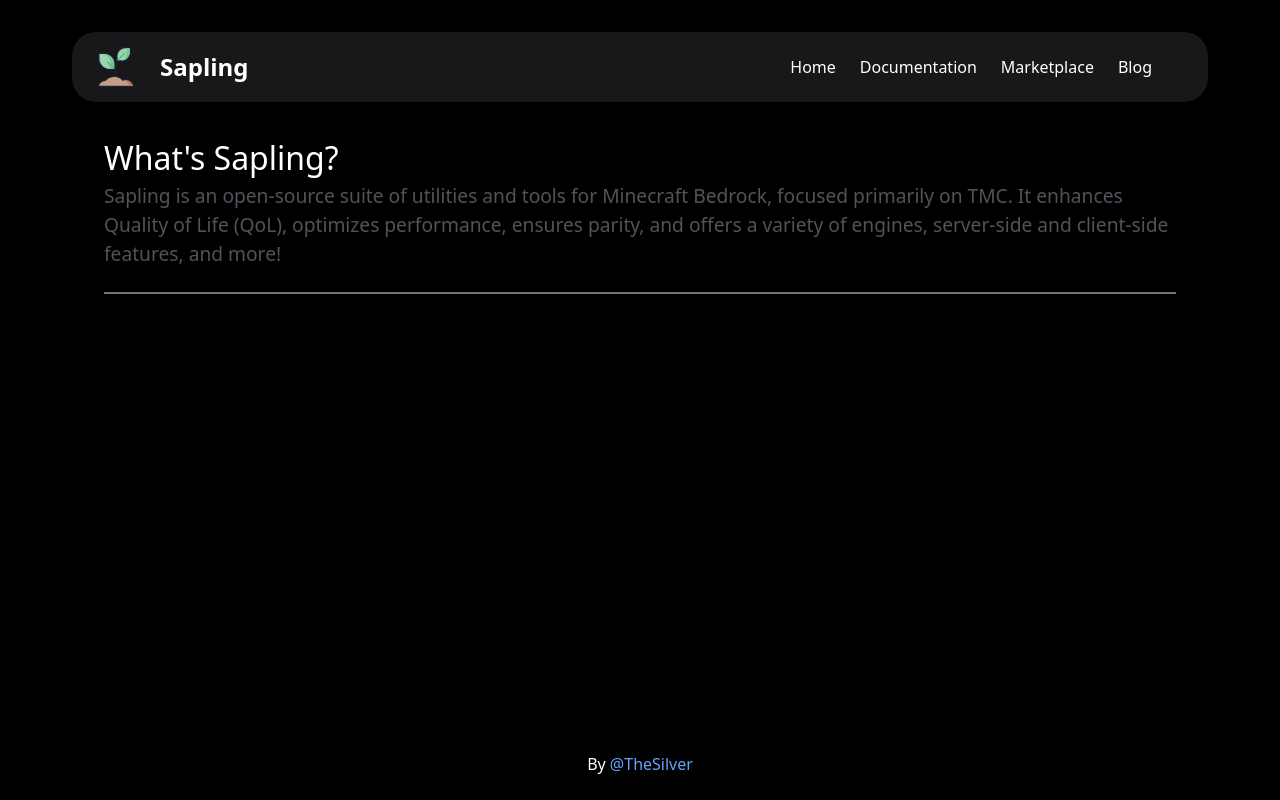
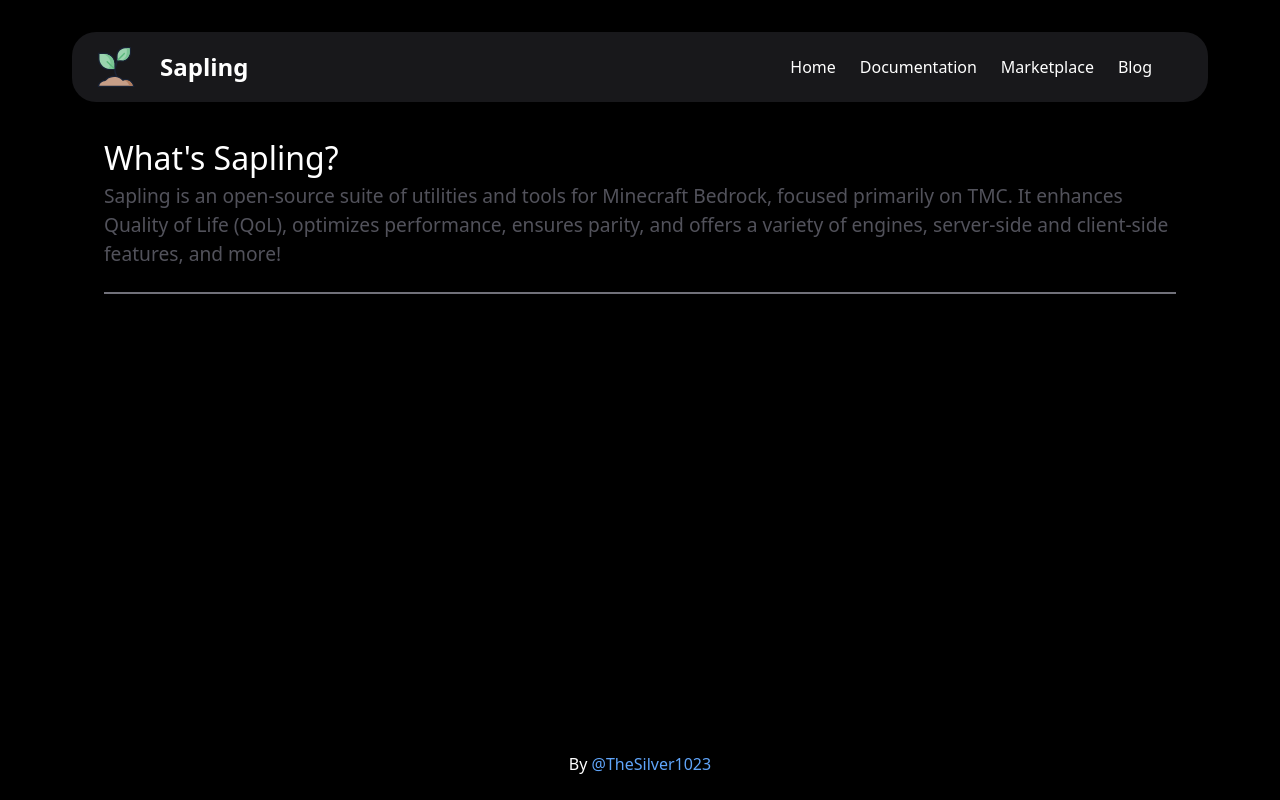
Before and after one commit to SaplingDevs/SaplingDevs.github.io, a React (Vite) app: page / in a window 1280 px wide. Built offline with nearby package versions, Linux system fonts and the light colour scheme.

Commit message:
Update App.tsx

```diff
--- a/src/App.tsx
+++ b/src/App.tsx
@@ -27,7 +27,7 @@ const App: React.FC = () => {
             rel="noopener noreferrer"
             className='text-blue-400 hover:text-blue-500 transition duration-300'
           >
-            @TheSilver
+            @TheSilver1023
           </a>
         </footer>
 
```
